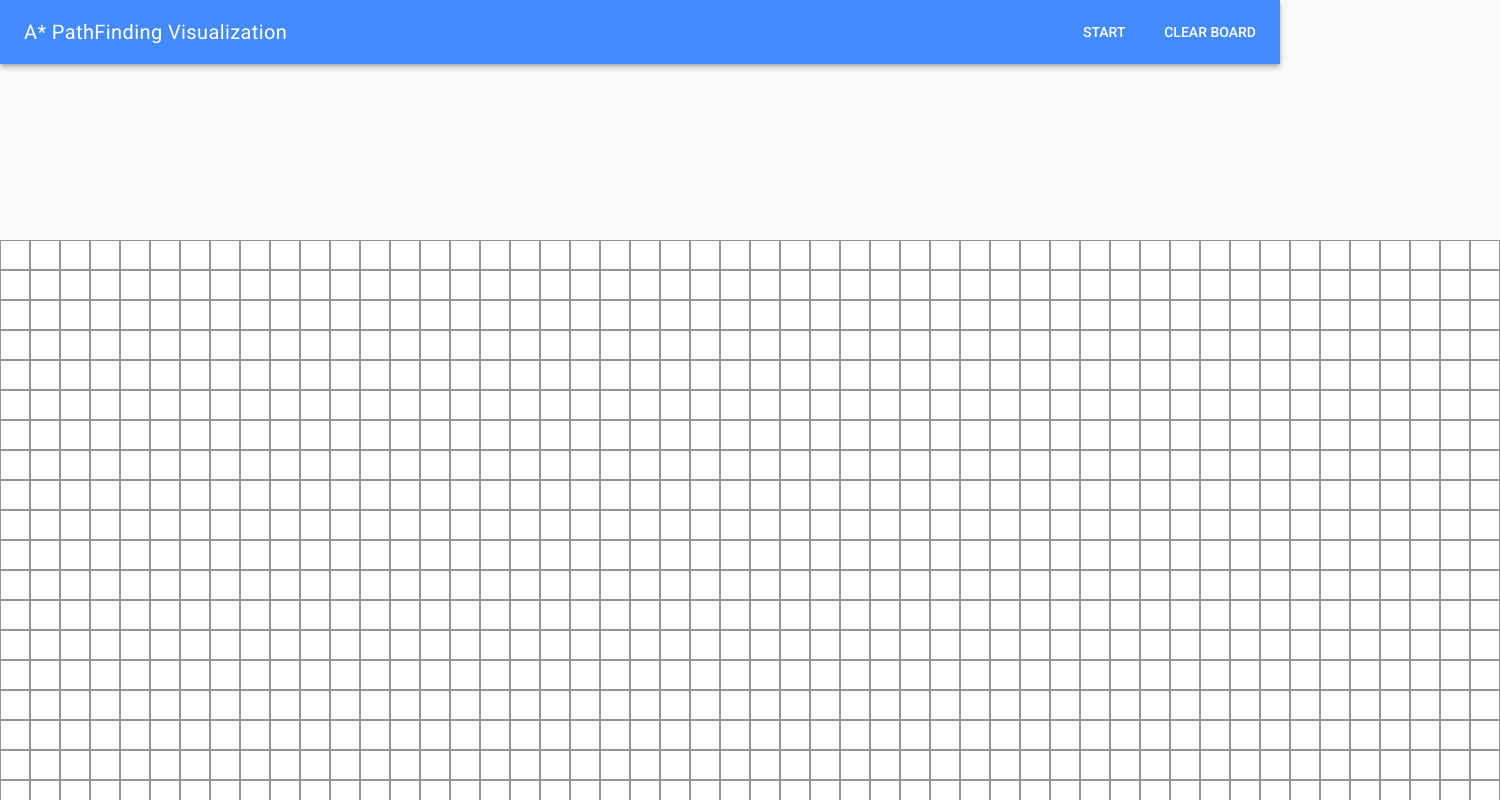
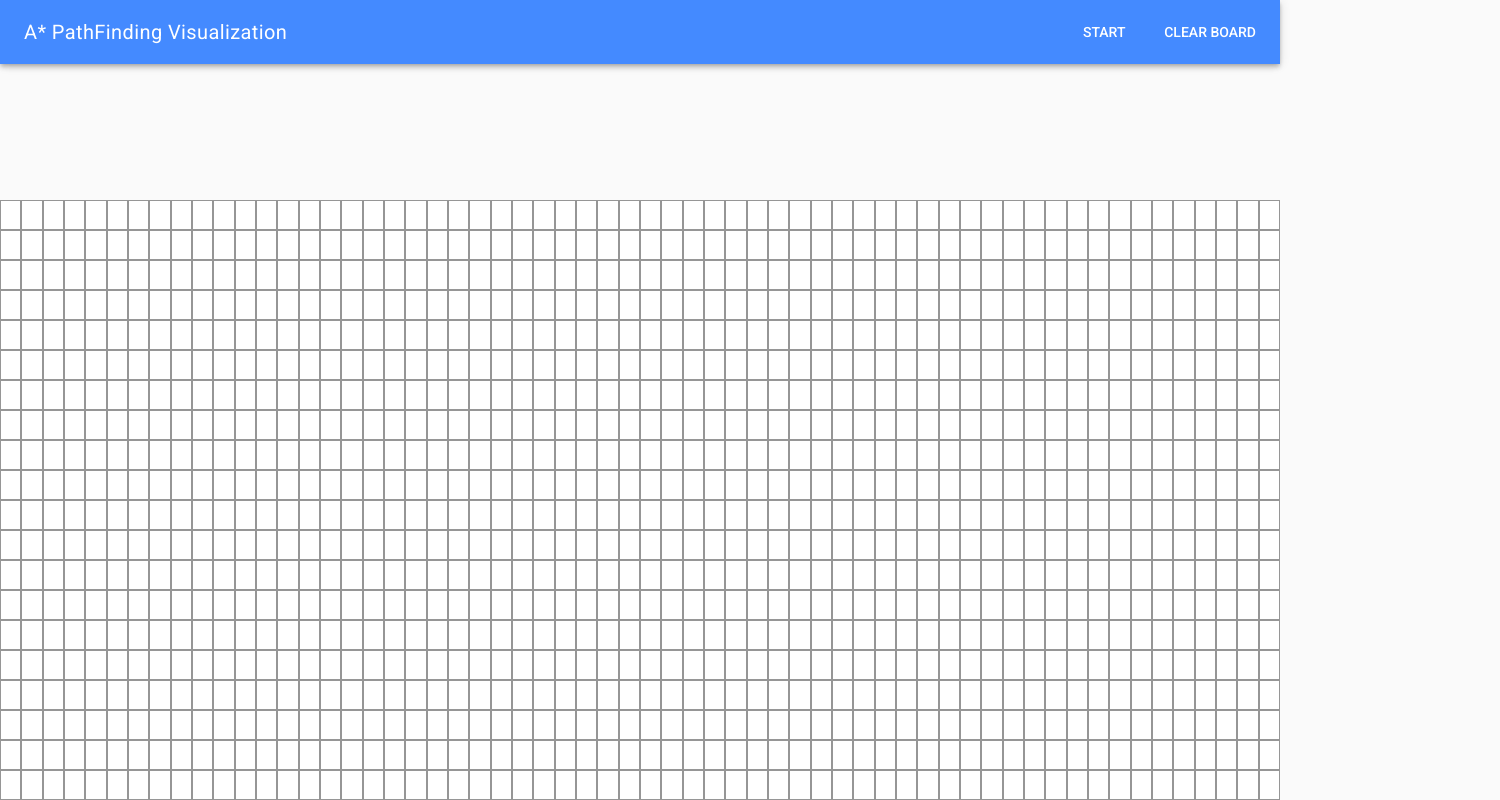
Before and after one commit to gilbertoacp/astar-algorithm, a Vue app: page / in a window 1280 px wide. Shown: the top 800 px of the page, 1500 px wide, since content can reach past the window. Built offline with nearby package versions, Linux system fonts and the light colour scheme.

Commit message:
refactoring code

```diff
--- a/src/components/Node.vue
+++ b/src/components/Node.vue
@@ -1,11 +1,10 @@
 <template>
   <div
     class="node"
-    :style="{ 'background-color': color }"
-    :class="{
-      'visited': colors.RED === color || colors.GREEN === color,
-      'path': colors.GREEN === color
-    }"
+    @click.prevent="emitStartNode"
+    @contextmenu.prevent="emitEndNode"
+    @mousemove="emitBarrierNode"
+    :style="{'background-color': color}"
   >
   </div>
 </template>
@@ -16,36 +15,41 @@ import { Colors } from "../helpers";
 export default {
   name: 'Node',
   props: {
-    col: Number,
+    color: String,
     row: Number,
-    isStartNode: Boolean,
-    isEndNode: Boolean,
-    neighbors: [],
-    isBarrier: Boolean,
-    f: Number,
-    g: Number,
-    h: Number,
-    color: String
+    col: Number
   },
   data: function() {
     return {
-      colors: Colors
+      colors: Colors,
     }
-  }
+  },
+  methods: {
+    emitStartNode: function () {
+      const { row, col } = this;
+      this.$emit('startNode', { row, col });
+    },
+    emitEndNode: function () {
+      const { row, col } = this;
+      this.$emit('endNode', { row, col });
+    },
+    emitBarrierNode: function(e) {
+      if(e.ctrlKey) {
+        const { row, col } = this;
+        this.$emit('barrierNode', { row, col });
+      }
+    }
+  },
 }
 </script>
 
 <style scoped>
 .node {
-  padding: 1em;
+  cursor: pointer;
+  width: 100%;
+  height: 100%;
   border: 1px solid rgb(150, 150, 150);
-  text-align: center;
-  cursor: pointer;
-}
-
-/* .visited {
-  -webkit-animation: scale-up-center 0ms cubic-bezier(0.390, 0.575, 0.565, 1.000) both;
-	animation: scale-up-center 0ms cubic-bezier(0.390, 0.575, 0.565, 1.000) both;
+  display: block;
 }
 
 .path {
@@ -97,6 +101,6 @@ export default {
             transform: translateZ(0);
     opacity: 1;
   }
-} */
+}
 
 </style>
--- a/src/components/PathFinding.vue
+++ b/src/components/PathFinding.vue
@@ -2,31 +2,25 @@
   <div
     class="grid"
     :style="{ '--grid-cols': cols, '--grid-rows': rows }"
-    @mousemove.prevent="drawWalls"
-    @click.prevent="setStartNode"
-    @contextmenu.prevent="setEndNode"
+  >
+    <Node
+      v-for="(node, idx) in templateBoard"
+      :key="idx"
+      :color="node.color"
+      :row="node.row"
+      :col="node.col"
+      @startNode="setStartNode"
+      @endNode="setEndNode"
+      @barrierNode="drawWall"
     >
-      <Node
-        v-for="(point, index) in board"
-        :key="index"
-        :col="point.col"
-        :row="point.row"
-        :isStartNode="point.isStartNode"
-        :isEndNode="point.isEndNode"
-        :isBarrier="point.isBarrier"
-        :color="point.color"
-        :f="point.f"
-        :g="point.g"
-        :h="point.h"
-      >
-      </Node>
+    </Node>
   </div>
 </template>
 
 <script>
 import Node from './Node';
 import NodeModel from '../models/Node';
-import { Colors, removeFromArrayBackwards, h } from "../helpers";
+import { h, removeFromArrayBackwards, flatten } from "../helpers";
 
 export default {
   name: 'PathFinding',
@@ -37,196 +31,141 @@ export default {
   data: function() {
     return {
       rows: 20,
-      cols: 50,
+      cols: 60,
       board: [],
-      mousePressed: false,
       startNode: null,
       endNode: null,
       openSet: [],
       closedSet: [],
-      path: []
+      path: [],
+      running: false,
     }
   },
   created: function() {
     this.setUp();
   },
+  computed: {
+    templateBoard: function() {
+      return flatten(this.board);
+    }
+  },
   methods: {
     setUp : function() {
 
-      const { rows, cols, board } = this;
+      for(let row = 0; row < this.rows; row++) {
 
-      for(let x = 0; x < rows; x++)
-        for(let y = 0; y < cols; y++)
-          board.push(new NodeModel(x, y));
+        this.board[row] = [];
 
+        for(let col = 0; col < this.cols; col++)
+          this.board[row].push(new NodeModel(row, col));
+      }
 
 
     },
-    setStartNode: function (e) {
+    setStartNode: function (pos) {
+      const { row, col } = pos;
 
-      if(this.startNode)
-        return;
+      if(this.startNode) return;
 
-      const { row, col } = e.target.__vue__;
+      const posRow = this.board[row].slice(0);
+      posRow[col].setStartNode();
 
-      if(row !== null && col !== null) {
-        const node = this.getNode(row, col);
-        node.isStartNode = true;
-        node.color = Colors.ORANGE;
-        this.startNode = node;
-        this.openSet.push(node);
-      }
+      this.startNode = posRow[col];
+      this.$set(this.board, row, posRow);
+    },
+    setEndNode: function (pos) {
+      const { row, col } = pos;
 
+      if(this.endNode) return;
+
+      const posRow = this.board[row].slice(0);
+      posRow[col].setEndNode();
+
+      this.endNode = posRow[col];
+      this.$set(this.board, row, posRow);
     },
-    setEndNode: function (e) {
+    drawWall: function(pos) {
 
-      if(this.endNode)
-        return;
+      if(this.running) return;
 
-      const { row, col } = e.target.__vue__;
+      const { row, col } = pos;
 
-      if(row !== null && col !== null) {
-        const node = this.getNode(row, col);
-        node.isEndNode = true;
-        node.color = Colors.TURQUOISE;
-        this.endNode = node;
-      }
+      const posRow = this.board[row].slice(0);
 
-    },
-    getNode: function (row, col) {
-      const result = this.board.filter(node => node.row === row && node.col === col);
-      const node = result? result[0]: null;
-      return node;
+      if(posRow[col].isStartNode() || posRow[col].isEndNode()) return;
+
+      posRow[col].setBarrier();
+
+      setTimeout(() => {
+        this.$set(this.board, row, posRow);
+      }, 10);
     },
     startAlgorithm: function() {
 
-      const { openSet, closedSet ,endNode, path, board, cols, rows } = this;
+      for(const row of this.board)
+        for(const node of row)
+          node.addNeighbors(this.board, this.rows, this.cols);
 
-      let done = false;
+      this.openSet.push(this.startNode);
+      this.startNode.g = 0;
+      this.startNode.f = h(this.startNode, this.endNode);
 
-      for (let idx = 0; idx < board.length; idx++)
-        board[idx].addNeighbors(board, rows, cols);
+      while(this.openSet.length > 0) {
 
-      let idx = 0;
-      while(openSet.length > 0) {
+        let lowest = 0;
 
-        let winner = 0;
+        for (let idx = 0; idx < this.openSet.length; idx++)
+          if(this.openSet[idx].f < this.openSet[lowest].f)
+            lowest = idx;
 
-        console.log(++idx);
+        const current = this.openSet[lowest];
 
-        for (let idx = 0; idx < openSet.length; idx++)
-          if(openSet[idx].f < openSet[winner].f)
-            winner = idx;
+        if(current.row === this.endNode.row &&
+          current.col === this.endNode.col
+        ) {
 
-        let current = openSet[winner];
-
-        if(current.col === endNode.col && current.row === endNode.row) {
           let temp = current;
-          let first = true;
 
           while(temp.previous) {
-
-            if(first) {
-              path.push(current);
-              first = false;
-            }
-
-            path.push(temp.previous);
+            this.path.push(temp.previous);
             temp = temp.previous;
-
           }
 
-          // this.animateClosedSet();
+          for(const node of this.path)
+            node.setPath();
 
-          // for(let idx = path.length - 1; idx >= 0; idx--) {
-
-          //   setTimeout(() => path[idx].color = Colors.BLUE, 300)
-
-          // }
-
-          // console.log('open set => ', openSet);
-          // console.log('closed set => ', closedSet);
-          // console.log('path => ', path);
-          // console.log('DONE');
-
-          done = true;
-
-          break;
+          console.log('DONE');
+          return;
         }
 
-        removeFromArrayBackwards(openSet, current);
+        removeFromArrayBackwards(this.openSet, current);
 
-        // setTimeout(() => current.color = Colors.RED, 30)
+        for(const neighbor of current.neighbors) {
+          let tentativeG = current.g + 1;
 
-        closedSet.push(current);
+          if(tentativeG < neighbor.g) {
+            neighbor.previous = current;
+            neighbor.h = h(neighbor, this.endNode);
+            neighbor.g = tentativeG;
+            neighbor.f = neighbor.g + neighbor.h;
 
-        const neighbors = current.neighbors;
-
-        for (let idx = 0; idx < neighbors.length; idx++) {
-
-          const neighbor = neighbors[idx];
-
-          if( !closedSet.includes(neighbor) ) {
-
-            const tempG = current.g + 1;
-
-            if( openSet.includes(neighbor) ) {
-
-              if(tempG < neighbor.g) {
-
-                neighbor.g = tempG;
-
-              }
-
-            } else {
-
-              neighbor.g = tempG;
-              // setTimeout(() => neighbor.color = Colors.GREEN, 30);
-              openSet.push(neighbor);
+            if(!this.openSet.includes(neighbor))  {
+              neighbor.setOpen();
+              this.openSet.push(neighbor);
             }
-
-            neighbor.h = h(neighbor, endNode);
-            neighbor.f = neighbor.g + neighbor.h;
-            neighbor.previous = current;
           }
-
         }
 
-        if( done ) {
-          console.log('Done');
-        } else {
-          console.log('No Solution');
-        }
+        current.setClosed();
+      }
 
-      }
+      console.log('No Solution');
+      return;
     },
-    animateClosedSet: function() {
-      const { closedSet } = this;
+    reconstructPath: function() {
 
-      for (let idx = 0; idx < closedSet.length; idx++) {
-        setTimeout(() => closedSet[idx].color = Colors.RED, 10);
-      }
     },
     clearBoard: function() {
-      this.startNode = null;
-      this.endNode = null;
-      this.openSet = [];
-      this.closedSet = [];
-      this.board.forEach(node => node.clearNode());
-    },
-    drawWalls: function(e) {
-      if(e.ctrlKey) {
-        const { row, col } = e.target.__vue__;
-
-        const node = this.getNode(row, col);
-
-        if(node.isStartNode || node.isEndNode)
-          return;
-
-
-        node.isBarrier = true;
-        node.color = Colors.BLACK;
-      }
     },
   },
   watch: {
@@ -248,13 +187,14 @@ export default {
 </script>
 
 <style scoped>
-.grid {
+ .grid {
   display: grid;
   grid-template-rows: repeat(auto-fill, 1fr);
-  grid-template-columns: repeat(var(--grid-cols), 1fr );
+  grid-template-columns: repeat(var(--grid-cols), 1fr);
   width: 100%;
-  height: 70%;
+  height: 75%;
   position: absolute;
   bottom: 0;
-}
+ }
+
 </style>
--- a/src/helpers.js
+++ b/src/helpers.js
@@ -27,8 +27,9 @@ export function removeFromArrayBackwards(arr, el) {
       arr.splice(idx, 1);
 }
 
-export function getNodeFromBoard(board, row, col) {
-  const result = board.filter(node => node.row === row && node.col === col);
-  const node = result[0];
-  return node;
+export function flatten(arr) {
+  return arr.reduce(
+    (flat, toFlatten) => flat.concat(Array.isArray(toFlatten) ? flatten(toFlatten) : toFlatten)
+    , []
+  );
 }
--- a/src/models/Node.js
+++ b/src/models/Node.js
@@ -1,64 +1,89 @@
-import { Colors, getNodeFromBoard } from '../helpers';
+import { Colors } from '../helpers';
 
 export default function NodeModel(row, col) {
   this.row = row;
   this.col = col;
-  this.isStartNode = false;
-  this.isEndNode = false;
-  this.isBarrier = false;
   this.color = Colors.WHITE;
   this.neighbors = [];
   this.previous = null;
-  this.f = 0;
-  this.g = 0;
-  this.h = 0;
+  this.f = Infinity;
+  this.g = Infinity;
+  this.h = Infinity;
 
   this.clearNode = function() {
-    this.isStartNode = false;
-    this.isEndNode = false;
-    this.isBarrier = false;
+    this.row = row;
+    this.col = col;
     this.color = Colors.WHITE;
+    this.neighbors = [];
+    this.previous = null;
+    this.f = Infinity;
+    this.g = Infinity;
+    this.h = Infinity;
+  }
+
+  this.setPath = function() {
+    this.color = Colors.BLUE;
+  }
+
+  this.setOpen = function() {
+    this.color = Colors.GREEN;
+  }
+
+  this.setClosed = function() {
+    this.color = Colors.RED;
+  }
+
+  this.setStartNode = function() {
+    this.color = Colors.ORANGE;
+  }
+
+  this.setEndNode = function() {
+    this.color = Colors.TURQUOISE;
+  }
+
+  this.setBarrier = function() {
+    this.color = Colors.BLACK;
+  }
+
+  this.isStartNode = function() {
+    return this.color === Colors.ORANGE;
+  }
+
+  this.isEndNode = function() {
+    return this.color === Colors.TURQUOISE;
+  }
+
+  this.isBarrier = function () {
+    return this.color === Colors.BLACK;
+  }
+
+  this.isEmpty = function() {
+    return this.color === Colors.WHITE;
+  }
+
+  this.getPosition = function() {
+    return { row: this.row, col: this.col };
+  }
+
+  this.getColor = function() {
+    return this.color;
   }
 
   this.addNeighbors = function(board, totalRows, totalCols) {
-
-    const { row, col } = this;
-
-    if(row < totalRows - 1) {
-
-      const node = getNodeFromBoard(board, row + 1, col);
-
-      if(node.isBarrier)
-        this.neighbors.push(node);
-
+    if(this.row < totalRows - 1 && ! (board[this.row + 1][this.col]).isBarrier()) {
+      this.neighbors.push(board[this.row + 1][this.col]);
     }
 
-    if(row > 0) {
-
-      const node = getNodeFromBoard(board, row - 1, col);
-
-      if(node.isBarrier)
-        this.neighbors.push(node);
-
+    if(this.row > 0 && !(board[this.row - 1][this.col]).isBarrier()) {
+      this.neighbors.push(board[this.row - 1][this.col]);
     }
 
-    if(col < totalCols - 1) {
-
-      const node = getNodeFromBoard(board, row, col + 1);
-
-      if(node.isBarrier)
-        this.neighbors.push(node);
-
+    if(this.col < totalCols - 1 && !(board[this.row][this.col + 1]).isBarrier()) {
+      this.neighbors.push(board[this.row][this.col + 1]);
     }
 
-    if(col > 0) {
-
-      const node = getNodeFromBoard(board, row, col - 1);
-
-      if(node.isBarrier)
-        this.neighbors.push(node);
-
+    if(this.col > 0 && !(board[this.row][this.col - 1]).isBarrier()) {
+      this.neighbors.push(board[this.row][this.col - 1]);
     }
-
   }
 }
```
